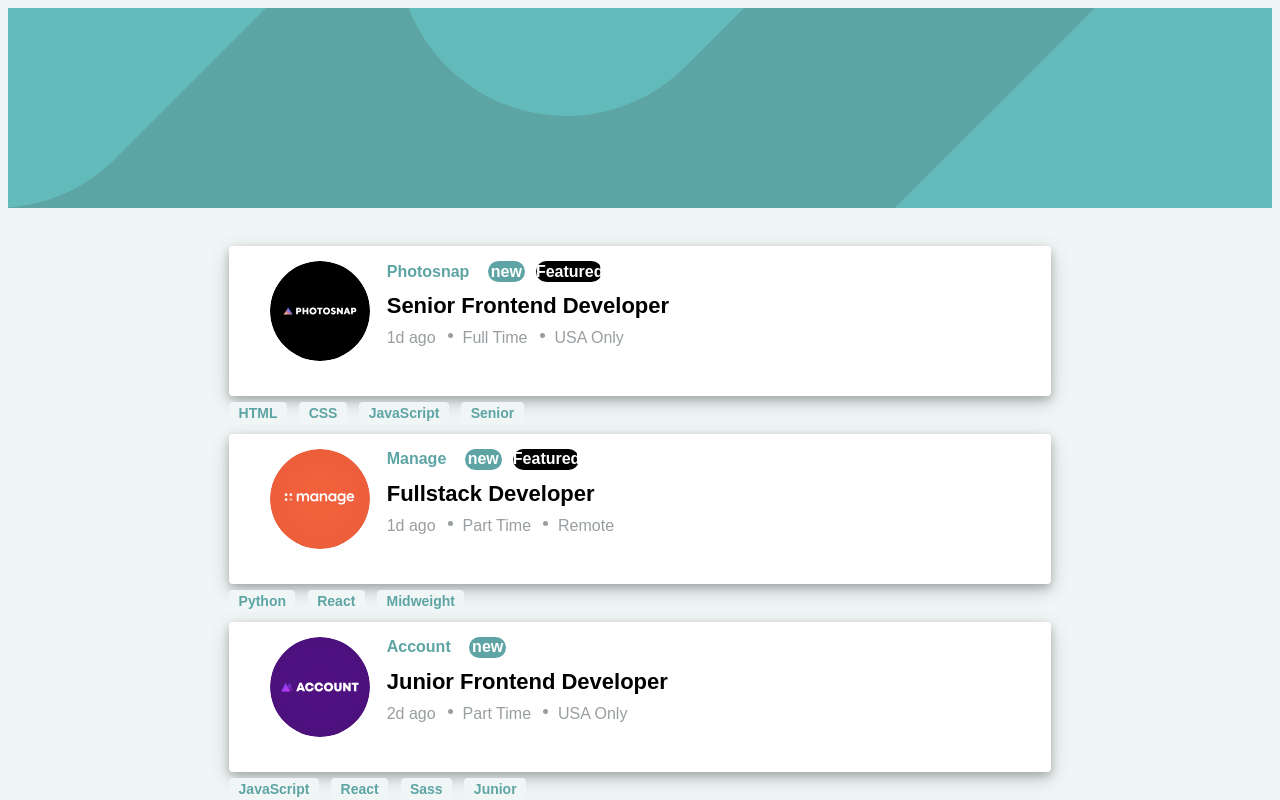
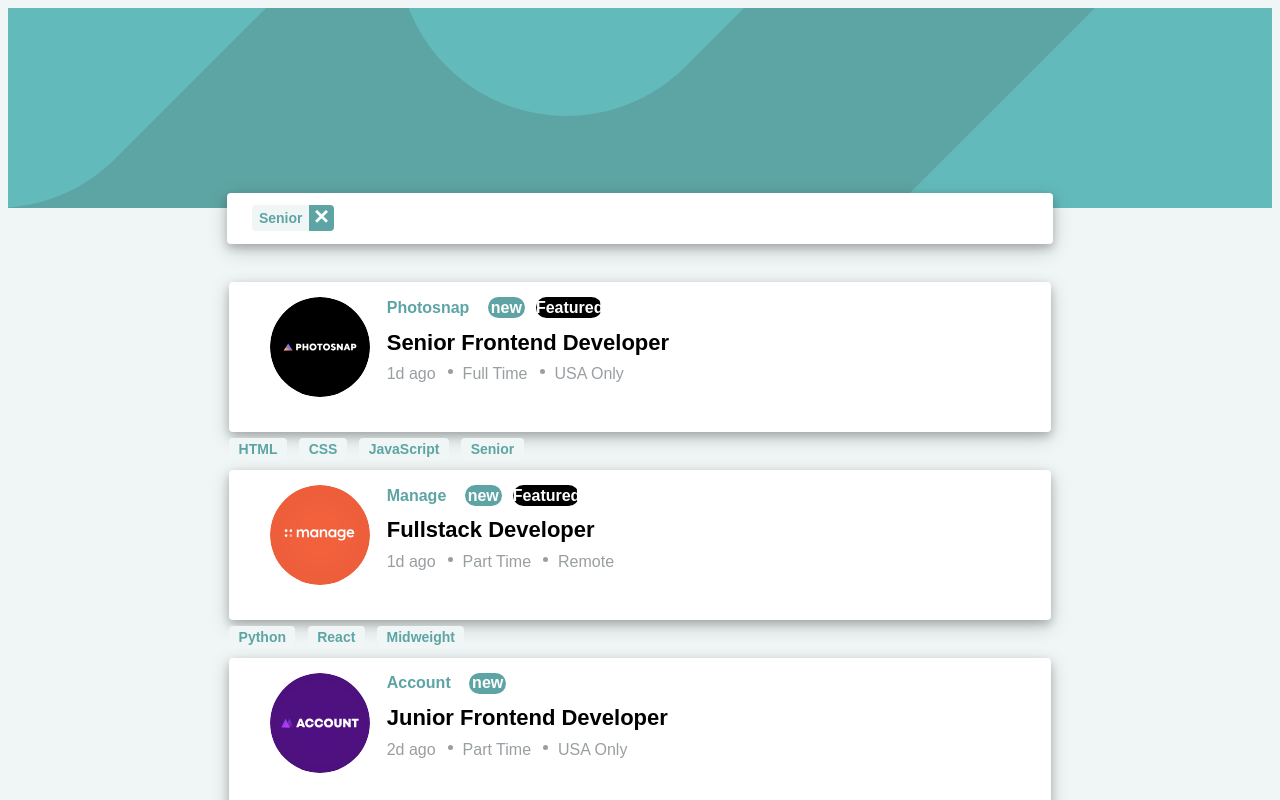
Before and after one commit to alanicio/angular-static-job-listing, an Angular app: page / in a window 1280 px wide. Both pictures are taken after a click on the element "Senior". Shown: the top 800 px of the page. Built offline with nearby package versions, Linux system fonts and the light colour scheme.

Commit message:
el tache para borrar tags ya funciona

```diff
--- a/src/app/job-list/job-list.component.html
+++ b/src/app/job-list/job-list.component.html
@@ -1,27 +1,9 @@
 <div *ngIf="tags.length>0" class="tagBar">
-	<div class="entireTag">
+	<div *ngFor="let tag of tags" class="entireTag">
 		<div class="tag">
-			HTML
+			{{tag}}
 		</div>
-		<div class="cross">&#10005;</div>
-	</div>
-	<div class="entireTag">
-		<div class="tag">
-			CSS
-		</div>
-		<div class="cross">&#10005;</div>
-	</div>
-	<div class="entireTag">
-		<div class="tag">
-			Python
-		</div>
-		<div class="cross">&#10005;</div>
-	</div>
-	<div class="entireTag">
-		<div class="tag">
-			JavaScript
-		</div>
-		<div class="cross">&#10005;</div>
+		<div class="cross" (click)="deleteTag(tag)">&#10005;</div>
 	</div>
 </div>
 <jobCard *ngFor="let job of jobs"
--- a/src/app/job-list/job-list.component.ts
+++ b/src/app/job-list/job-list.component.ts
@@ -18,7 +18,16 @@ export class JobListComponent implements OnInit {
   }
 
   onSelectTag=(tag:string)=>{
-  	alert(tag);
+  	if(this.tags.indexOf(tag)==-1){
+      this.tags.push(tag);
+    }
+  }
+
+  deleteTag=(tag:string)=>{
+    let index=this.tags.indexOf(tag);
+    if(index>-1){
+      this.tags.splice(index,1);
+    }
   }
 
 }
```
